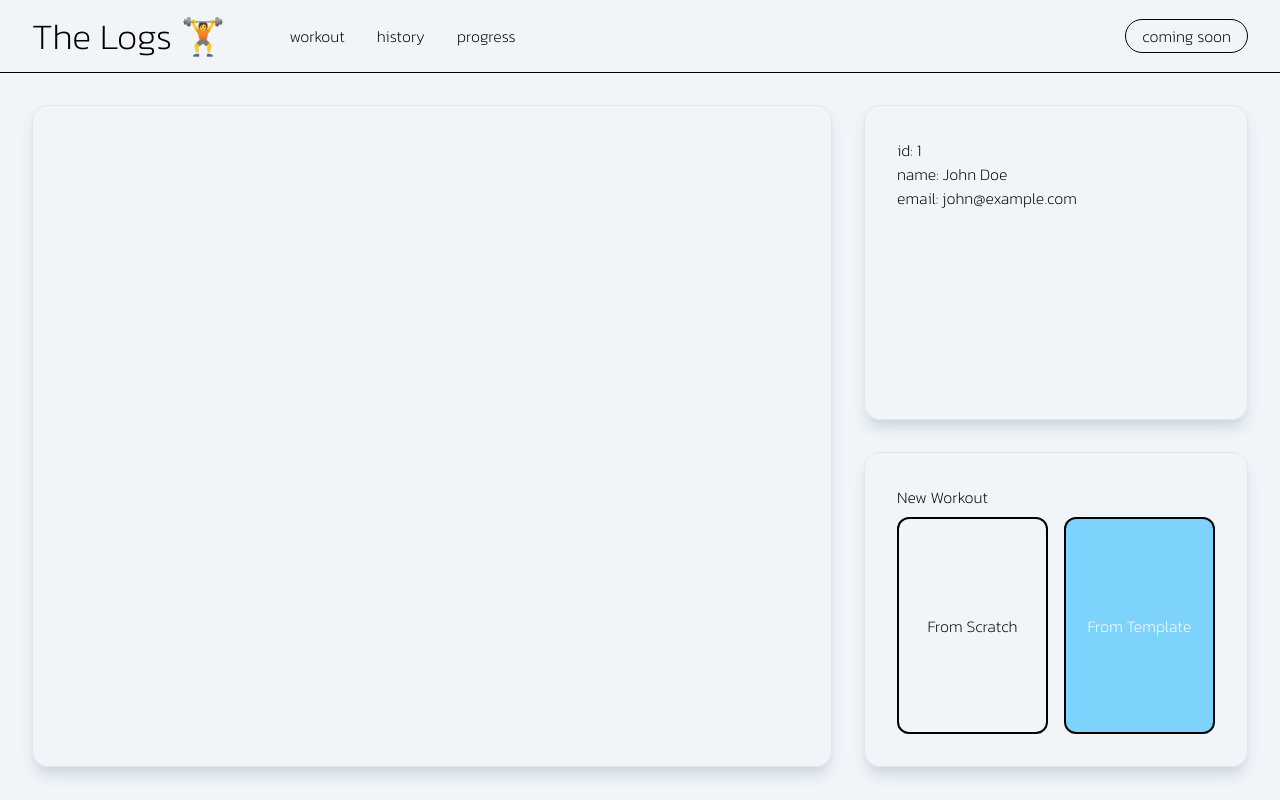
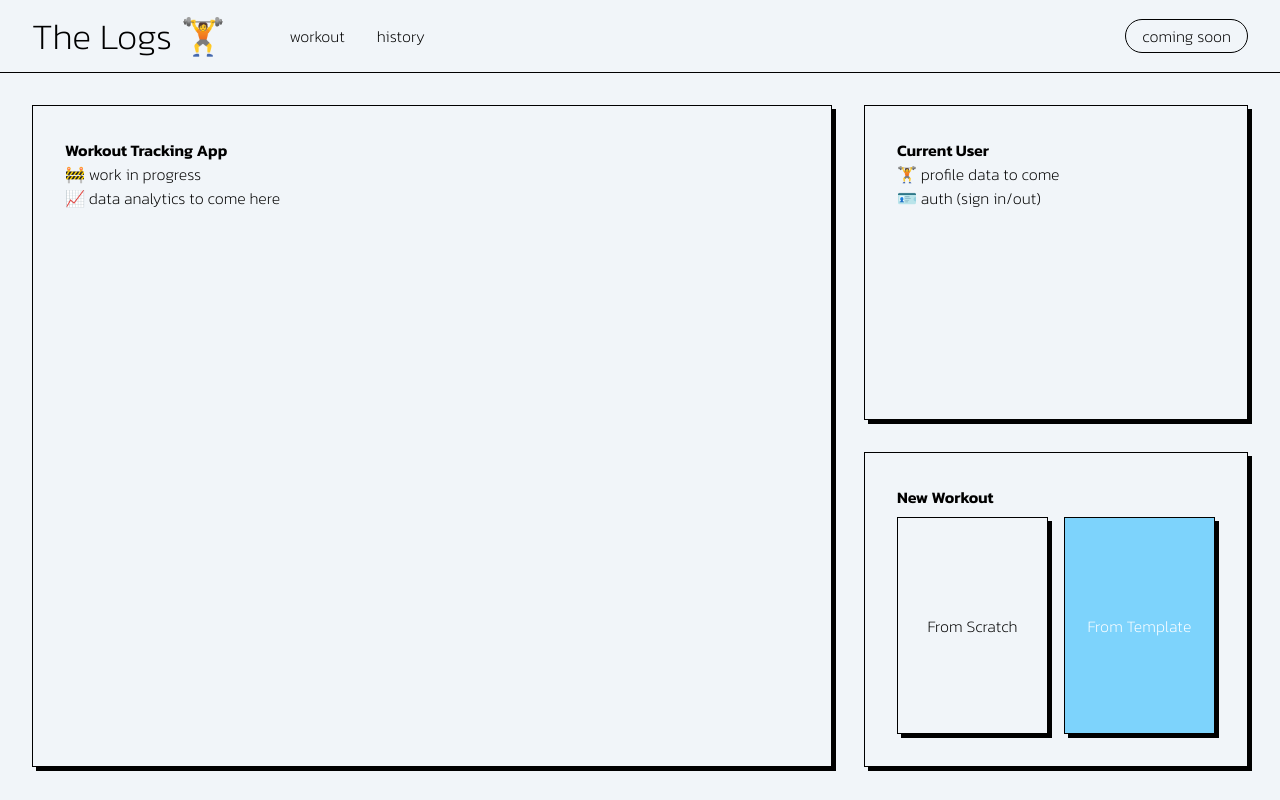
Before and after one commit to dannygrimmig/workout-app, a Next.js app: page / in a window 1280 px wide. Built offline with nearby package versions, Linux system fonts and the light colour scheme.

Commit message:
home page ui update (acknowledge work in progress)

```diff
--- a/app/page.tsx
+++ b/app/page.tsx
@@ -4,16 +4,16 @@ import { NewWorkout } from "./ui/Dashboard/NewWorkout";
 export default function Home() {
   return (
     <main className="w-full min-h-[calc(100vh-74px)] grid grid-cols-1 grid-rows-3 md:grid-cols-3 md:grid-rows-2 gap-8 p-8">
-      <GridItem
-        link="history"
-        className="md:col-span-2 md:row-span-2"
-      ></GridItem>
+      <GridItem link="history" className="md:col-span-2 md:row-span-2">
+        <h1 className="font-bold">Workout Tracking App</h1>
+        <p>🚧 work in progress</p>
+        <p>📈 data analytics to come here</p>
+      </GridItem>
+
       <GridItem link="add">
-        <div>
-          <p>id: {CURRENT_USER.id}</p>
-          <p>name: {CURRENT_USER.name}</p>
-          <p>email: {CURRENT_USER.email}</p>
-        </div>
+        <h1 className="font-bold">Current User</h1>
+        <p>🏋️ profile data to come</p>
+        <p>🪪 auth (sign in/out)</p>
       </GridItem>
       <GridItem link="profile">
         <NewWorkout />
@@ -32,7 +32,7 @@ function GridItem(props: GridItem) {
   const { link, className, children } = props;
   return (
     <div
-      className={`${className} rounded-2xl p-8 shadow-lg border shadow-slate-300`}
+      className={`${className} p-8 shadow-[4px_4px] shadow-black border border-black`}
     >
       {children}
     </div>
--- /dev/null
+++ b/app/signup/page.tsx
@@ -0,0 +1,7 @@
+export default function page() {
+  return (
+    <main className="w-full min-h-[calc(100vh-74px)] p-8">
+      Sign up coming soon...
+    </main>
+  );
+}
--- a/app/ui/Dashboard/NewWorkout.tsx
+++ b/app/ui/Dashboard/NewWorkout.tsx
@@ -4,7 +4,7 @@ import * as React from "react";
 export function NewWorkout() {
   return (
     <div className="flex flex-col gap-2 h-full">
-      <h1>New Workout</h1>
+      <h1 className="font-bold">New Workout</h1>
       <div className="flex h-full gap-4">
         <NewWorkoutButton type={"primary"} text="From Scratch" link="workout" />
         <NewWorkoutButton
@@ -30,7 +30,7 @@ function NewWorkoutButton(props: NewWorkoutButtonProps) {
   return (
     <Link
       href={`/${link}`}
-      className={`flex-1 rounded-xl border-2 border-black flex items-center justify-center ${
+      className={`flex-1 shadow-[4px_4px] shadow-black border border-black flex items-center justify-center ${
         isPrimary
           ? " bg-inherit hover:bg-slate-200"
           : "bg-sky-300 hover:bg-sky-500 text-white"
--- a/app/ui/nav.tsx
+++ b/app/ui/nav.tsx
@@ -26,4 +26,4 @@ export function NavBar() {
   );
 }
 
-const LINKS = ["workout", "history", "progress"];
+const LINKS = ["workout", "history"];
```
